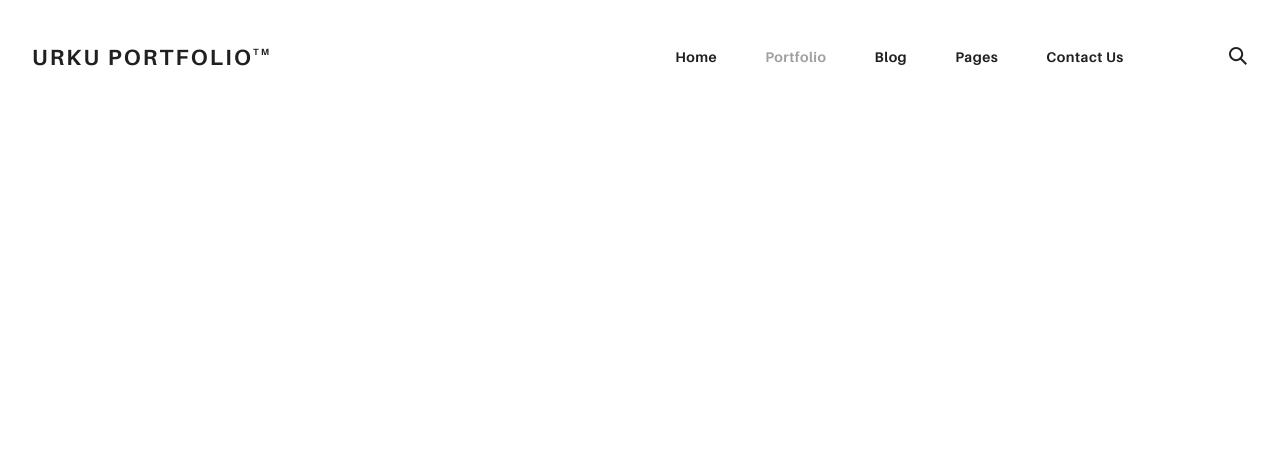
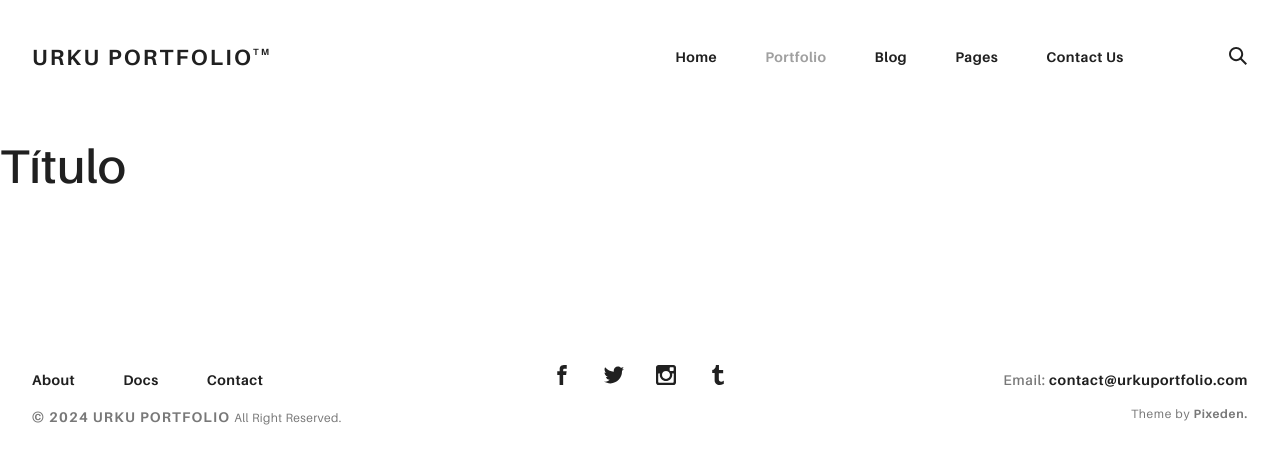
Before and after one commit to JoseRicardoPE/portafolio, an Angular app: page / in a window 1280 px wide. Shown: the top 464 px of the page. Built offline with nearby package versions, Linux system fonts and the light colour scheme.

Commit message:
add property anio to get full year in the footer component

```diff
--- a/src/app/app.component.html
+++ b/src/app/app.component.html
@@ -1 +1,8 @@
 <app-header></app-header>
+<br>
+<br>
+<br>
+<br>
+<br>
+<h1>Título</h1>
+<app-footer></app-footer>
--- a/src/app/shared/footer/footer.component.html
+++ b/src/app/shared/footer/footer.component.html
@@ -12,8 +12,8 @@
                     <a href="contact.html" class="rk-menu__link">Contact</a>
                 </li>
             </ul>
-            <p class="rk-footer__text rk-footer__copy "> <span class="ae-u-bold">© </span><span class="ae-u-bolder">2015
-                    URKU PORTFOLIO </span>All Right Reserved.</p>
+            <p class="rk-footer__text rk-footer__copy "> <span class="ae-u-bold">© </span><span class="ae-u-bolder">
+                {{ anio }} URKU PORTFOLIO </span>All Right Reserved.</p>
         </div>
         <div class="ae-grid__item item-lg-4 au-xs-ta-center">
             <a href="#0" class="rk-social-btn ">
--- a/src/app/shared/footer/footer.component.ts
+++ b/src/app/shared/footer/footer.component.ts
@@ -7,6 +7,8 @@ import { Component, OnInit } from '@angular/core';
 })
 export class FooterComponent implements OnInit {
 
+  anio: number = new Date().getFullYear();
+
   constructor() { }
 
   ngOnInit(): void {
```
